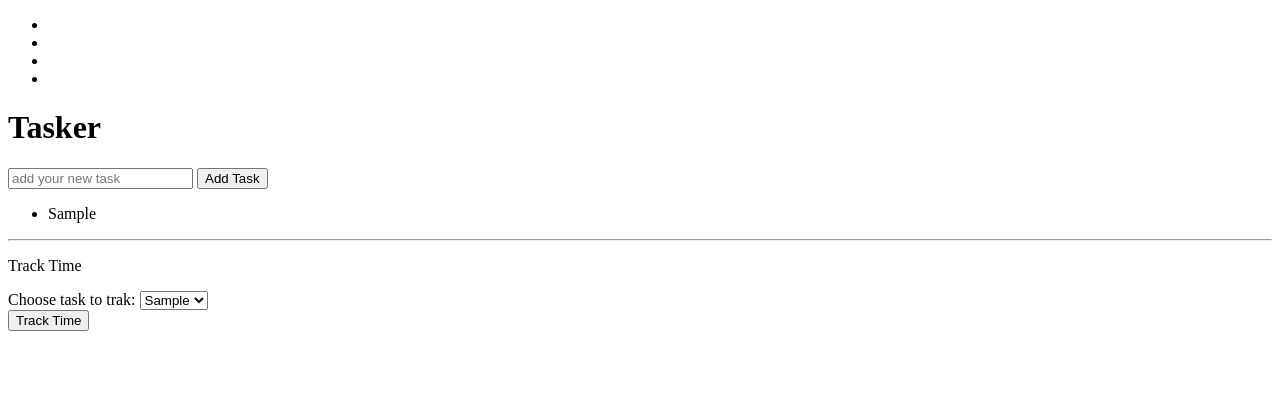
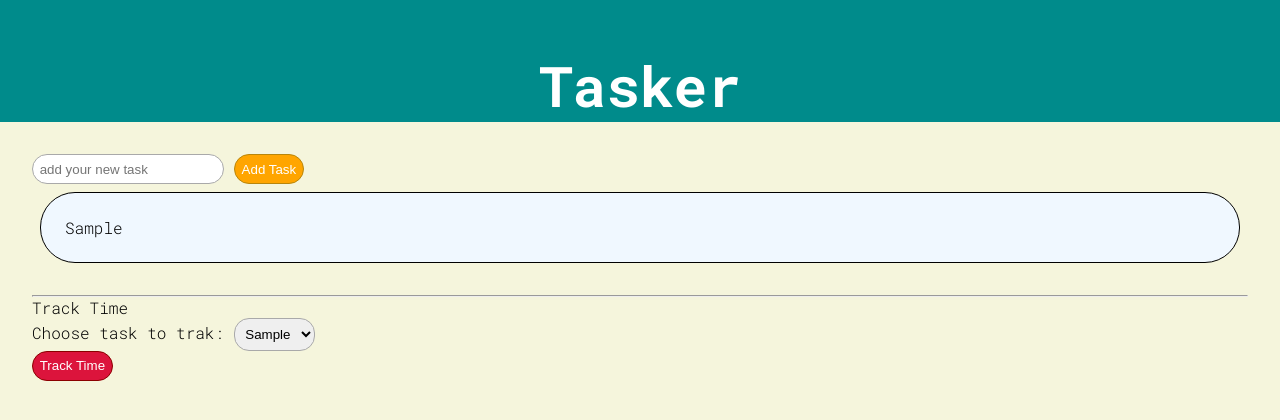
Before and after one commit to VGuerreiro/tasker-webdev-xperiment-01, a plain HTML site: page index.html in a window 1280 px wide. Both pictures are taken after typing "Sample" into the empty fields and a click on the button "Add Task". Drawn offline with Linux system fonts and the light colour scheme.

Commit message:
class parameter addElement function, styling

```diff
--- a/index.html
+++ b/index.html
@@ -5,11 +5,11 @@
     <meta charset="UTF-8">
     <meta name="viewport" content="width=device-width, initial-scale=1.0">
     <title>Tasker</title>
+    <link href="https://fonts.googleapis.com/css2?family=Roboto+Mono:wght@300;400;700&display=swap" rel="stylesheet">
     <link rel="stylesheet" href="style.css">
 </head>
 
 <body>
-
     <header>
         <nav>
             <ul>
@@ -22,8 +22,8 @@
 
         <h1>Tasker</h1>
     </header>
+
     <main>
-
         <input id="input" type="textbox" name="task" placeholder="add your new task">
         <button id="inputBTN">Add Task</button>
 
--- a/script.js
+++ b/script.js
@@ -15,11 +15,12 @@ var isTaskDone = false;
 
 //:::::::::::::::::::::::::::::::::::::::::::::::::::::::::::::::::::::::::::::::::::
 
-function addElement(parent, newElement, text, addID) {
+function addElement(parent, newElement, text, addID, addClass) {
     var element = document.createElement(newElement);
     element.appendChild(document.createTextNode(text));
     parent.appendChild(element);
     element.setAttribute("id", addID);
+    element.classList.add(addClass);
     return element;
 }
 
@@ -37,7 +38,7 @@ function addBtn(parent, btnText, addID, f) {
 
 function addTask() {
     var taskID = "id_" + input.value;
-    var task = addElement(tasksList, "li", input.value, taskID);
+    var task = addElement(tasksList, "li", input.value, taskID, "task");
     var taskOption = addElement(taskSelector, "option", input.value, taskID + "_opt");
 
     task.addEventListener("click", toggleTaskDone);
@@ -89,7 +90,6 @@ function stopTimeTrack() {
 }
 
 function getTrackedTime(timeTracked) {
-
     var hours = Math.floor((timeTracked % (1000 * 60 * 60 * 24)) / (1000 * 60 * 60));
     var minutes = Math.floor((timeTracked % (1000 * 60 * 60)) / (1000 * 60));
     var seconds = Math.floor((timeTracked % (1000 * 60)) / 1000);
--- a/style.css
+++ b/style.css
@@ -1,10 +1,121 @@
+*{
+    padding: 0;
+    margin: 0;
+}
+
+html{
+    background-color: beige;
+    font-family: 'Roboto Mono', monospace;
+    font-weight: 300;
+}
+
+
+ul{
+    list-style: none;
+}
+
+header{
+    background-color: darkcyan;
+    width: 100%;
+    height: 100%;
+    color: white;
+}
+
+nav ul, a{
+    display: flex;
+    flex-wrap: wrap;
+    justify-content: space-between;
+    text-decoration: none;
+    color: white;
+}
+
+a:hover{
+    text-decoration: underline;
+    color: #ccd6df;
+    background-color: gray;
+    padding: 0.125em;
+    border-radius: 5px;
+}
+
+
+header h1{
+    margin-top: 3rem;
+    font-size: 3.5rem;
+    font-weight: 700;
+
+    text-align: center;
+}
+
 main{
     -moz-user-select: none;
     -webkit-user-select: none;
     -ms-user-select: none;
     user-select: none;
+
+    margin: 2rem;
+}
+
+input, select{
+    border: solid .125em darkgrey;
+    border-radius: 15px;
+    padding: 0.5em;
+}
+
+
+
+button{
+    color: white;
+    background-color: orange;
+    border: solid .125em darkgoldenrod;
+    border-radius: 15px;
+    padding: 0.5em;
+}
+
+button:hover{
+    color: white;
+    background-color: darkgoldenrod;
+}
+
+.task{
+    background-color: aliceblue;
+    border: solid black 0.05em;
+    margin: 0.5em;
+    padding: 1.5em;
+    border-radius: 35px;
+}
+
+.task:hover{
+    background-color: #ccd6df;
 }
 
 .task-done{
     text-decoration: line-through;
 }
+
+#timeTracker{
+    margin-top: 2rem;
+}
+
+#startTimer{
+    color: white;
+    background-color: crimson;
+    border-color: darkred;
+}
+
+#startTimer:hover{
+    color: white;
+    background-color: darkred;
+    border-color: crimson;
+}
+
+#stopTimer{
+    color: black;
+    background-color: lemonchiffon;
+    border-color: darkgoldenrod;
+}
+
+#stopTimer:hover{
+    color: white;
+    background-color: darkgoldenrod;
+    border-color: lemonchiffon;
+}
```
